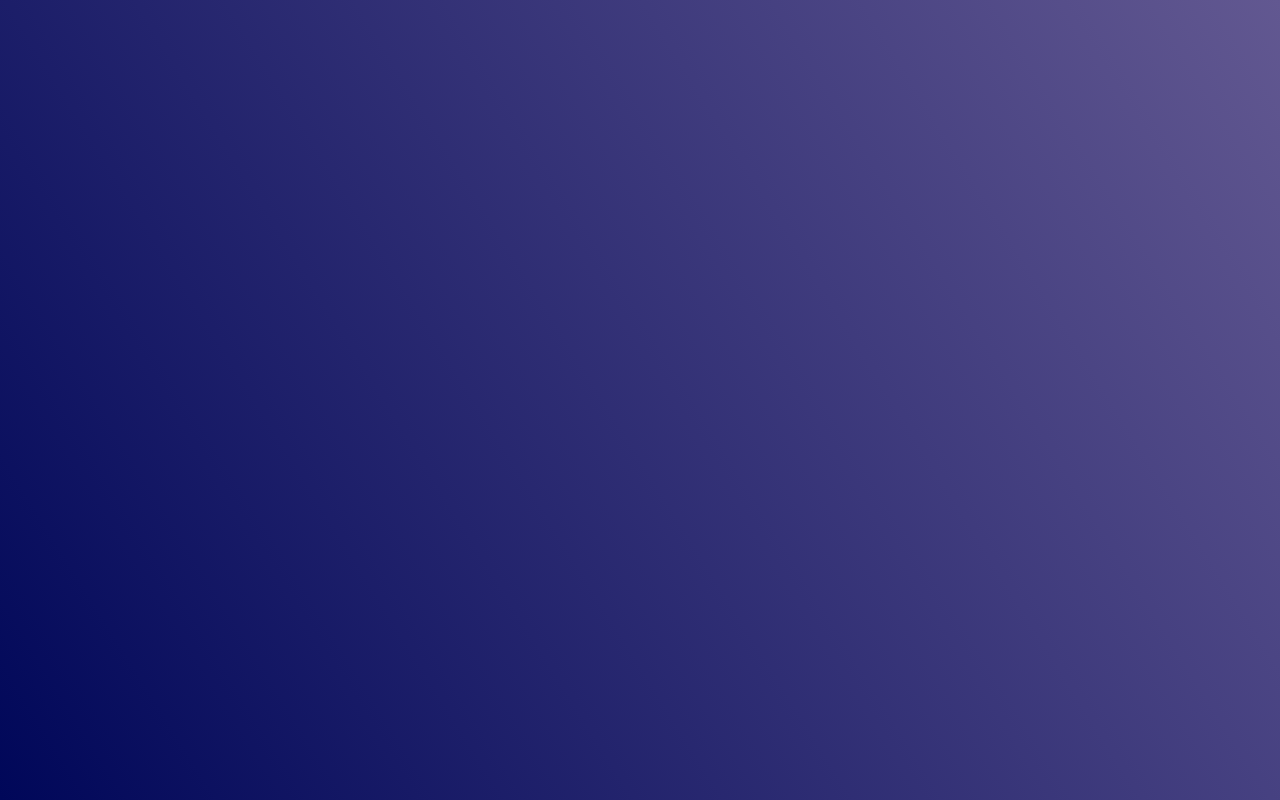
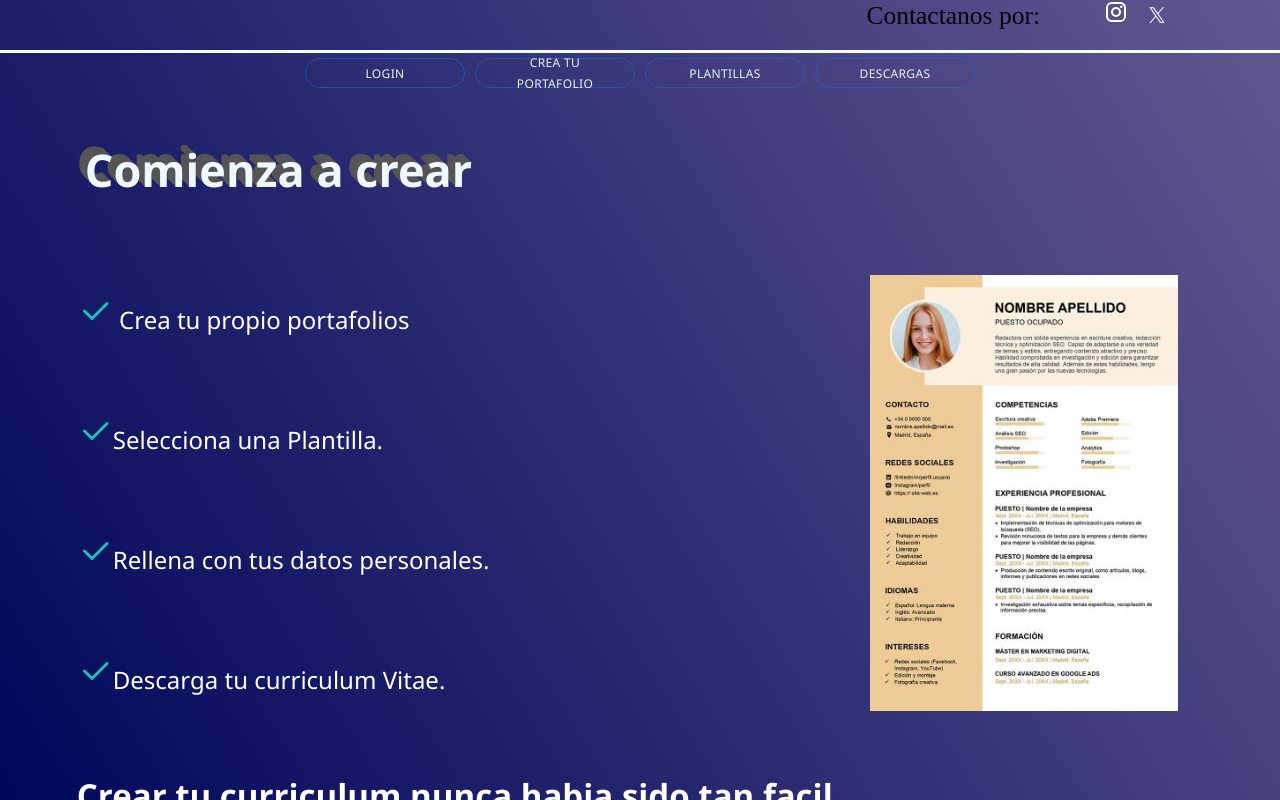
Before and after one commit to jenny20002/mi-portafolio, a React (Create React App) app in the folder mi-portafolio-main/: page / in a window 1280 px wide. Built offline with nearby package versions, Linux system fonts and the light colour scheme.

Commit message:
Eventos a botones agregados

```diff
--- a/mi-portafolio-main/src/App.css
+++ b/mi-portafolio-main/src/App.css
@@ -3,34 +3,6 @@
   margin: 0;
   padding: 0;
 }
-/*  yo no toque nada de esto   inicio */
-.App {
-  text-align: center;
-}
-.App-logo {
-  height: 40vmin;
-  pointer-events: none;
-}
-@media (prefers-reduced-motion: no-preference) {
-  .App-logo {
-    animation: App-logo-spin infinite 20s linear;
-  }
-}
-.App-link {
-  color: #61dafb;
-}
-@keyframes App-logo-spin {
-  from {
-    transform: rotate(0deg);
-  }
-  to {
-    transform: rotate(360deg);
-  }
-}
-/*  yo no toque nada de esto   fin */
-
-
-
 
 .primera {
   padding: 0;
--- a/mi-portafolio-main/src/App.js
+++ b/mi-portafolio-main/src/App.js
@@ -3,9 +3,7 @@ import LandingPage from "./componentes/LandingPag/LandingPage";
 
 function App() {
   return (
-    <div className="App">
       <LandingPage/>
-    </div>
   );
 }
 
--- a/mi-portafolio-main/src/componentes/LandingPag/Contact.js
+++ b/mi-portafolio-main/src/componentes/LandingPag/Contact.js
@@ -1,9 +1,9 @@
 import styled from "styled-components";
 
-const HeaderStyle = styled.header`
+const HeaderStyle = styled.div`
   padding: 0px;
   margin: 0px;
-    width: 100%;
+  width: 100%;
   height: 50px;
   border-bottom: 3px solid azure;
 `;
@@ -13,6 +13,8 @@ const Contactos = styled.p`
   text-align: right;
   padding-right: 70px;
   margin: 0;
+  font-size: calc(18px + (28 - 18) * ((100vw - 300px) / (1600 - 300)));
+
 `;
 const Iconos = styled.image`
   vertical-align: baseline;
--- a/mi-portafolio-main/src/componentes/LandingPag/Home.js
+++ b/mi-portafolio-main/src/componentes/LandingPag/Home.js
@@ -4,6 +4,14 @@ import Stack from "@mui/material/Stack";
 import Button from "@mui/material/Button";
 import { styled as muiStyled } from "@mui/system";
 import HomeC from "./HomeC.css";
+
+
+
+
+
+
+
+
 
 
 const SpanStyled = styled.span`
@@ -28,20 +36,20 @@ const SpanStyled = styled.span`
   }
 `;
 
-
 function Home() {
   return (
-    <main class="mainClass">
-      <section class="sectionIzquierdoClass">
-      <div class="divContenedor1"><h1 class="divContenedorhijo1">Hello I'm!</h1></div>
+
+    <div class="mainClass">
+      <div class="sectionIzquierdoClass">
+      <div class="divContenedor1"><h1 class="divContenedorhijo1">Comienza a crear</h1></div>
       <div class="divContenedor2"><p class="divContenedorhijo2"> {IconoCheck()}<SpanStyled> Crea tu propio portafolios</SpanStyled></p></div>
             <div class="divContenedor3"><p class="divContenedorHijo3">{IconoCheck()}<SpanStyled>Selecciona una Plantilla.</SpanStyled></p></div>
             <div class="divContenedor4"><p class="divContenedorHijo4">{IconoCheck()}<SpanStyled>Rellena con tus datos personales.</SpanStyled></p></div>
             <div class="divContenedor5"><p class="divContenedorHijo5">{IconoCheck()}<SpanStyled>Descarga tu curriculum Vitae.</SpanStyled></p></div>
             <div class="divContenedor6"><p class="divContenedorHijo6"><SpanStyled>Crear tu curriculum nunca habia sido tan facil.</SpanStyled></p></div>
-      </section>
-      <aside class="asideDerechoClass"><div class="contenedorImagen1"><div class="contenedorImagen2"></div></div></aside>
-    </main>
+      </div>
+      <div class="asideDerechoClass"><div class="contenedorImagen1"><div class="contenedorImagen2"></div></div></div>
+    </div>
 
   );
 }
@@ -72,6 +80,7 @@ function BasicButtons() {
     </StyleDiv>
   );
 }
+
 function IconoCheck() {
   return (
     <svg
--- a/mi-portafolio-main/src/componentes/LandingPag/HomeC.css
+++ b/mi-portafolio-main/src/componentes/LandingPag/HomeC.css
@@ -1,18 +1,62 @@
+.mainClass {
 
-.mainClass {
+
+  margin: 0;
+  padding: 0;
   width: 100%;
-  height: 800px;
+  height: 100vh;
 }
-
+.nuevoPrueba{
+  width: 100%;
+  height: 100vh;
+  padding: 0%;
+  margin: 0%;
+  border: 0;
+}
 /*                      Stylos de los div Padres adentro de la seccion */
 .divContenedor1 {
   width: 100%;
   height: 25%;
+  /*                              inicio  de animacion  */
+  -webkit-animation: text-shadow-pop-tl 0.6s both;
+  animation: text-shadow-pop-tl 0.6s both;
 }
+@-webkit-keyframes text-shadow-pop-tl {
+  0% {
+    text-shadow: 0 0 #555555, 0 0 #555555, 0 0 #555555, 0 0 #555555, 0 0 #555555,
+      0 0 #555555, 0 0 #555555, 0 0 #555555;
+    -webkit-transform: translateX(0) translateY(0);
+    transform: translateX(0) translateY(0);
+  }
+  100% {
+    text-shadow: -1px -1px #555555, -2px -2px #555555, -3px -3px #555555,
+      -4px -4px #555555, -5px -5px #555555, -6px -6px #555555, -7px -7px #555555,
+      -8px -8px #555555;
+    -webkit-transform: translateX(8px) translateY(8px);
+    transform: translateX(8px) translateY(8px);
+  }
+}
+@keyframes text-shadow-pop-tl {
+  0% {
+    text-shadow: 0 0 #555555, 0 0 #555555, 0 0 #555555, 0 0 #555555, 0 0 #555555,
+      0 0 #555555, 0 0 #555555, 0 0 #555555;
+    -webkit-transform: translateX(0) translateY(0);
+    transform: translateX(0) translateY(0);
+  }
+  100% {
+    text-shadow: -1px -1px #555555, -2px -2px #555555, -3px -3px #555555,
+      -4px -4px #555555, -5px -5px #555555, -6px -6px #555555, -7px -7px #555555,
+      -8px -8px #555555;
+    -webkit-transform: translateX(8px) translateY(8px);
+    transform: translateX(8px) translateY(8px);
+  }
+}
+
+/*                     fin de animacion */
 .divContenedor2,
 .divContenedor3,
 .divContenedor4,
-.divContenedor5{
+.divContenedor5 {
   width: 100%;
   height: 15%;
   color: aliceblue;
@@ -35,6 +79,7 @@
   color: aliceblue;
   font-size: 46px;
   font-weight: bold;
+  font-size: calc(36px + (48 - 36) * ((100vw - 300px) / (1600 - 300)));
 }
 .divContenedorhijo2,
 .divContenedorHijo3,
@@ -45,7 +90,6 @@
   padding: 0;
   padding-left: 10%;
   font-size: 24px;
-
 }
 .divContenedorHijo6 {
   width: 100%;
@@ -53,28 +97,28 @@
   padding: 0;
   padding-left: 10%;
   font-size: calc(24px + (36 - 24) * ((100vw - 300px) / (1600 - 300)));
-
 }
 
 /*                                              Stylos de la section lado izquierdo */
 .sectionIzquierdoClass {
   width: 60%;
-  height: 100%;
+  height: 100vh;
   float: left; /* en los dos lados se debe definir las posicines del lugar que ocupara*/
+
 }
 
 /*                                               Stylos de la aside lado derecho */
 .asideDerechoClass {
   width: 40%;
-  height: 100%;
+  height: 100vh;
   float: right;
-    background-position: center;
+  background-position: center;
   display: flex;
   justify-content: center;
   align-items: center;
 }
 
-.contenedorImagen1{
+.contenedorImagen1 {
   width: 60%;
   height: 60%;
   background-position: center;
@@ -91,6 +135,6 @@
   background-repeat: no-repeat;
   background-position: center;
   background-attachment: scroll;
-  margin: 0 auto; /* Centra el contenedor en la página */
+  margin: 0 auto;
   padding-top: 100%;
 }
--- a/mi-portafolio-main/src/componentes/LandingPag/LandingPage.js
+++ b/mi-portafolio-main/src/componentes/LandingPag/LandingPage.js
@@ -4,8 +4,8 @@ import Footer from "./Footer.js";
 import Nabvar from "./Nabvar.js";
 import Contact from "./Contact.js";
 import Home from "./Home.js";
-
-const BodyStyled = styled.body`
+//// error de body a div mejor
+var BodyStyled = styled.div`
   background: -webkit-linear-gradient(
     top right,
     rgb(98, 88, 145),
@@ -13,17 +13,19 @@ const BodyStyled = styled.body`
   );
   width: 100%;
   height: 100vh;
+   overflow: auto;
 `;
 //          Para que no se confundan  el BodyStyled es todo e cuerpo de la pagina
 // Desde app.js solo llamamos la (landingPage) y como usamos componentes podemos llamar lo que necesitemos
 function LandingPage() {
   return (
     <BodyStyled>
-      <Contact />
-      <Nabvar />
-      <Home/>
-      <Footer />
-    </BodyStyled>
+    <Contact />
+     <Nabvar />
+    <Home/>
+    <Footer />
+  </BodyStyled>
+
   );
 }
 
--- a/mi-portafolio-main/src/componentes/LandingPag/Nabvar.js
+++ b/mi-portafolio-main/src/componentes/LandingPag/Nabvar.js
@@ -2,13 +2,16 @@ import styled from "styled-components";
 import * as React from "react";
 import Button from "@mui/material/Button";
 import { styled as muiStyled } from "@mui/system";
+import Snackbar from '@mui/material/Snackbar';
+import Alert from '@mui/material/Alert';
 
-const BarraNav = styled.nav`
+
+const BarraNav = styled.div`
   display: flex;
   justify-content: center;
   align-items: center;
   width: 100%;
-  height: 40px;
+  height: 5%;
   @media (max-width: 768px) {
     flex-direction: column;
     height: auto;
@@ -48,20 +51,69 @@ const BotonMod = muiStyled(Button)`
   color: rgb(231, 245, 249);
   border-radius: 30px;
 `;
+function a() {
+  alert("Hola");
+}
 
 function BasicButtons() {
   return (
     <ContenedorBotones>
-      <BotonMod1 variant="outlined">Login</BotonMod1>
-      <BotonMod variant="outlined">Crea tu portafolio</BotonMod>
-      <BotonMod variant="outlined">Plantillas</BotonMod>
-      <BotonMod variant="outlined">Descargas</BotonMod>
+      {CustomizedSnackbars()}
+      {/* <BotonMod1 variant="outlined" >Login</BotonMod1> */}
+      <BotonMod variant="outlined" onClick={boton2}>Crea tu portafolio</BotonMod>
+      <BotonMod variant="outlined" onClick={boton3}>Plantillas</BotonMod>
+      <BotonMod variant="outlined" onClick={boton4}>Descargas</BotonMod>
     </ContenedorBotones>
   );
 }
 
+function CustomizedSnackbars() {
+  const [open, setOpen] = React.useState(false);
+
+  const handleClick = () => {
+    setOpen(true);
+  };
+  React.useEffect(() => {
+    console.log('Snackbar state on load:', open);
+  }, [open]);
+
+  const handleClose = (event, reason) => {
+    if (reason === 'clickaway') {
+      return;
+    }
+
+    setOpen(false);
+  };
+
+  return (
+    <div>
+      <BotonMod variant="outlined" onClick={handleClick}>Login</BotonMod>
+      <Snackbar open={open} autoHideDuration={6000} onClose={handleClose}>
+        <Alert
+          onClose={handleClose}
+          severity="success"
+          variant="filled"
+          sx={{ width: '100%' }}
+        >
+          Todavia no esta programado ^_^
+        </Alert>
+      </Snackbar>
+    </div>
+  );
+}
+
+function boton2(){
+  alert("todavia no esta programado 2");
+}
+function boton3(){
+  alert("todavia no esta programado 3");
+}
+function boton4(){
+  alert("todavia no esta programado 4");
+}
 function Nabvar() {
   return <BarraNav>{BasicButtons()}</BarraNav>;
 }
 
+
 export default Nabvar;
```
Also changed, not shown: mi-portafolio-main/src/componentes/LandingPag/LandingPageC.css (added, +9 -0 lines).
